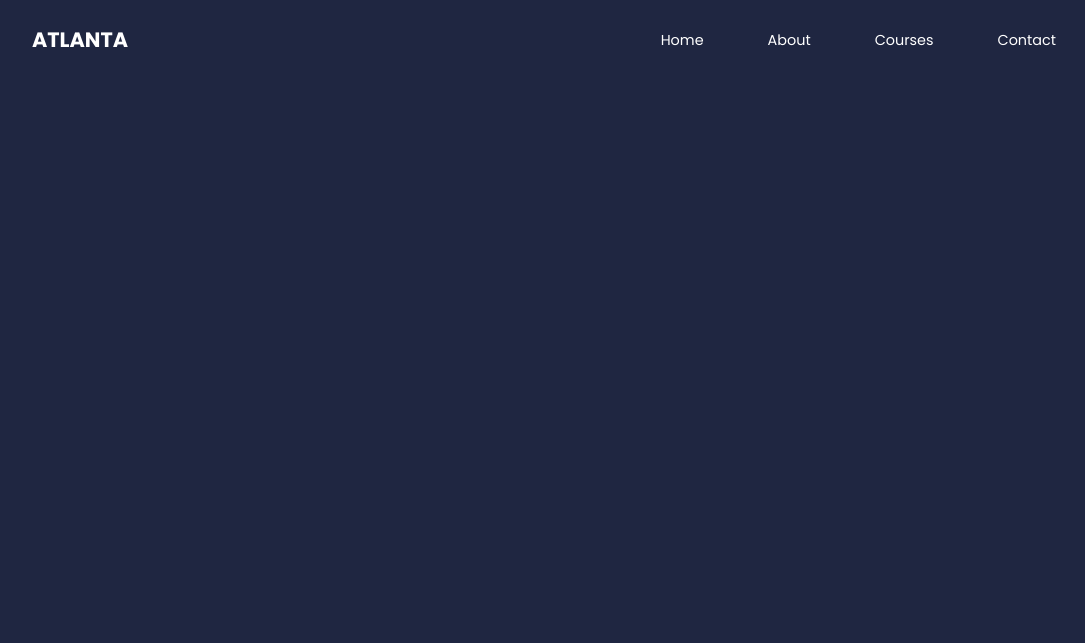
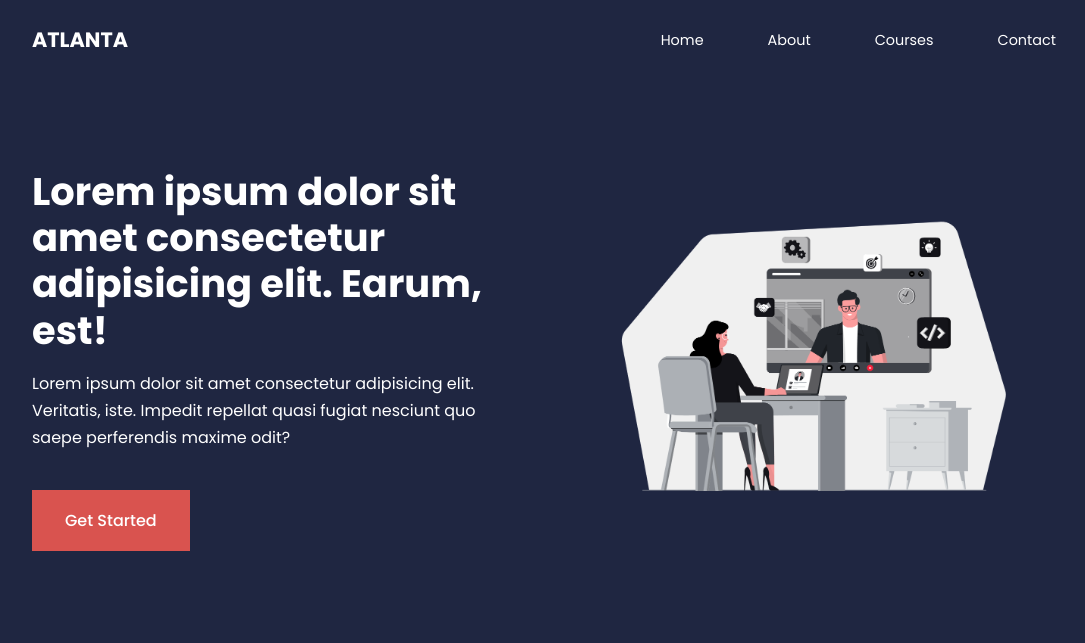
Before and after one commit to Iaconan/website_0.1, a plain HTML site: page index.html in a window 1280 px wide. Shown: the whole page, without its empty margins (96-1181 px from the left). Drawn offline with Linux system fonts and the light colour scheme.

Commit message:
header section completed

```diff
--- a/css/style.css
+++ b/css/style.css
@@ -150,3 +150,27 @@ nav button {
 .nav__menu a:hover {
     color: var(--color-bg2);
 }
+
+
+
+/* Header */
+
+header {
+    position: relative;
+    top: 5rem;
+    overflow: hidden;
+    height: 70vh;
+    margin-bottom: 5rem;
+}
+
+.header__container {
+    display: grid;
+    grid-template-columns: 1fr 1fr;
+    align-items: center;
+    gap: 5rem;
+    height: 100%;
+}
+
+.header__left p {
+    margin: 1rem 0 2.4rem;
+}
--- a/index.html
+++ b/index.html
@@ -22,6 +22,8 @@
 </head>
 <body>
 
+    <!-- Navbar -->
+
     <nav>
         <div class="container nav__container">
             <a href="index.html"><h4>ATLANTA</h4></a>
@@ -36,6 +38,26 @@
         </div>
     </nav>
 
+<!-- Header -->
+
+    <header>
+        <div class="container header__container">
+            <div class="header__left">
+                <h1>Lorem ipsum dolor sit amet consectetur adipisicing elit. Earum, est!</h1>
+                <p>Lorem ipsum dolor sit amet consectetur adipisicing elit. Veritatis, iste. Impedit repellat quasi fugiat nesciunt quo saepe perferendis maxime odit?</p>
+                <a href="./courses.html" class="btn btn-primary">Get Started</a>
+            </div>
+            <div class="header__right">
+                <div class="header__right-image">
+                    <img src="./images/Virtual interviews.png" alt="laptop">
+                </div>
+            </div>
+        </div>
+    </header>
+
+
+
+
 
     <script src="./main.js"></script>
 </body>
```
Also changed, not shown: images/Virtual interviews.png (added), 1 other file.
